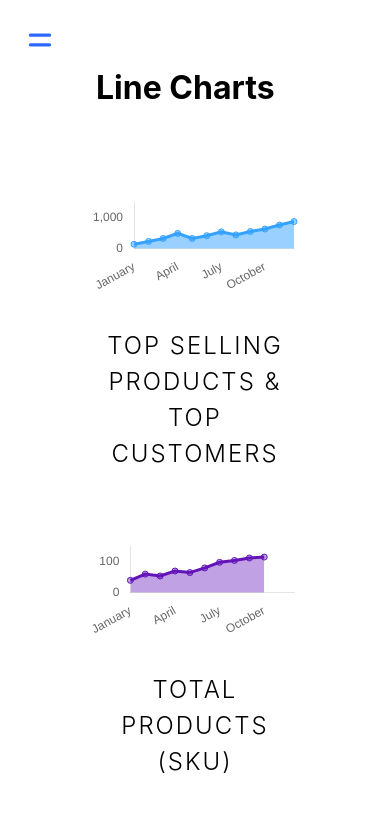
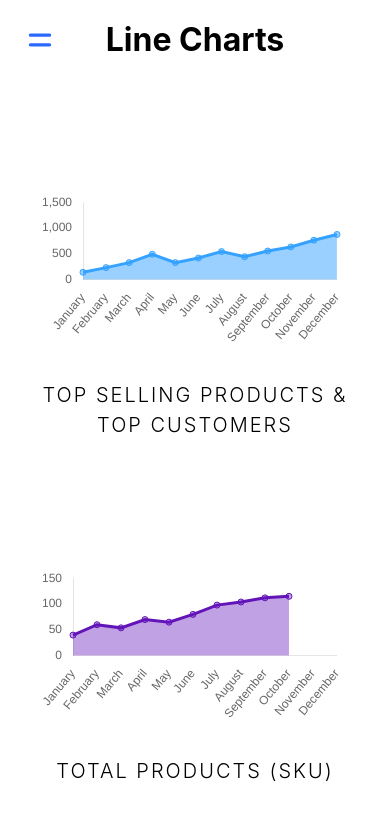
Before and after one commit to AaaSsHhUu/Ecommerce, a React (Vite) app in the folder ecommerce-frontend/: page /admin/chart/line in a window 390 px wide. Shown: the top 820 px of the page. Built offline with nearby package versions, Linux system fonts and the light colour scheme.

Commit message:
made components responsive

```diff
--- a/ecommerce-frontend/src/style/admin_styles/_mediaquery.scss
+++ b/ecommerce-frontend/src/style/admin_styles/_mediaquery.scss
@@ -36,8 +36,65 @@
         > .graph-container, .transaction-container{
             padding: 2rem;
         }
-        > .widget-container{
-            grid-template-columns: 1fr !important;
+
+    }
+
+    .dashboard-product-box{
+        > h2{
+            text-align: center;
         }
     }
 }
+
+@media screen and (width < 850px){
+    .dashboard{
+        > .widget-container{
+            justify-content: center;
+            grid-template-columns: 1fr !important;
+            padding: 2rem;
+        }
+    }
+
+    .product-managment{
+        margin: 2rem 0;
+        > article{
+            flex-direction: column;
+            > .product-info{
+                width: 100%;
+            }
+
+            > .form-head{
+                display: none;
+                padding: 1rem 1.5rem;
+            }
+            > form{
+                gap: 2rem;
+            }
+        }
+    }
+
+    .chart-container{
+        padding: 1rem 0;
+        > h1{
+            margin: 0;
+            text-align: center;
+        }
+        > section{
+            margin: 8rem auto;
+        }
+    }
+}
+
+@media screen and (width <= 500px){
+    .widget{
+        max-width: 80vw;
+    }
+
+    .chart-container{
+        > section{
+            > h2{
+                font-size: 1.25rem;
+            }
+        }
+    }
+}
```
